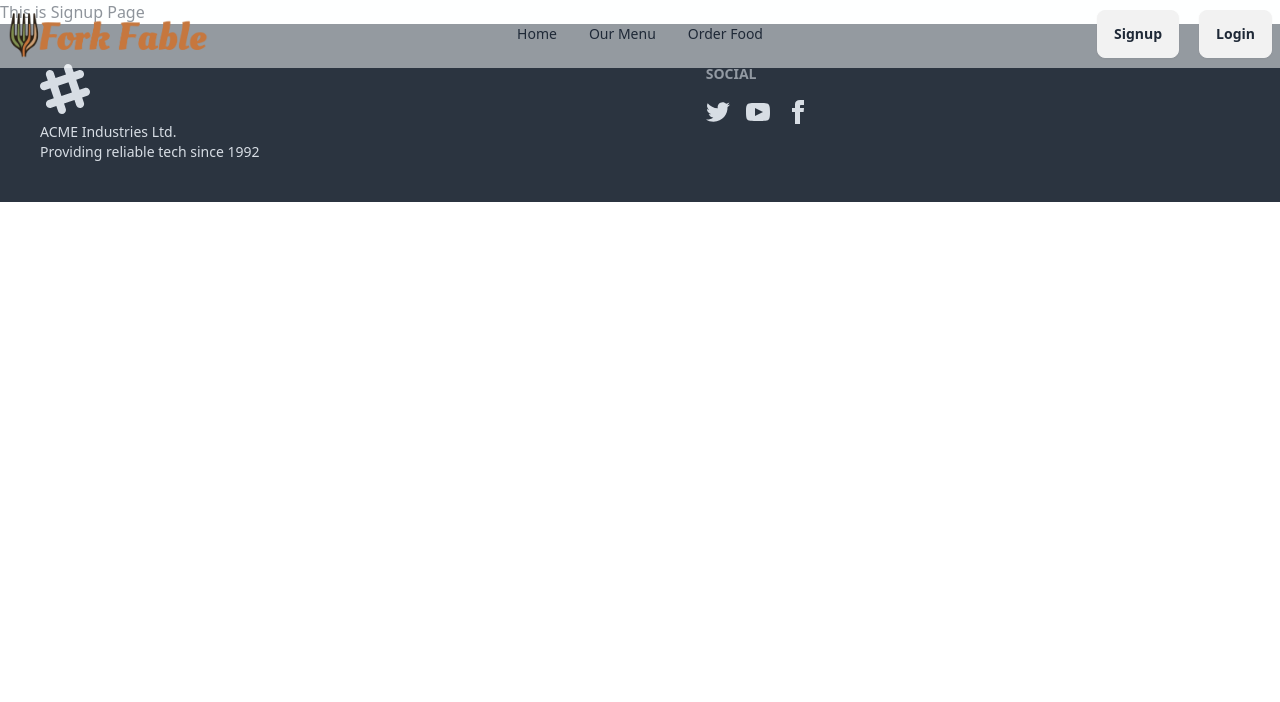
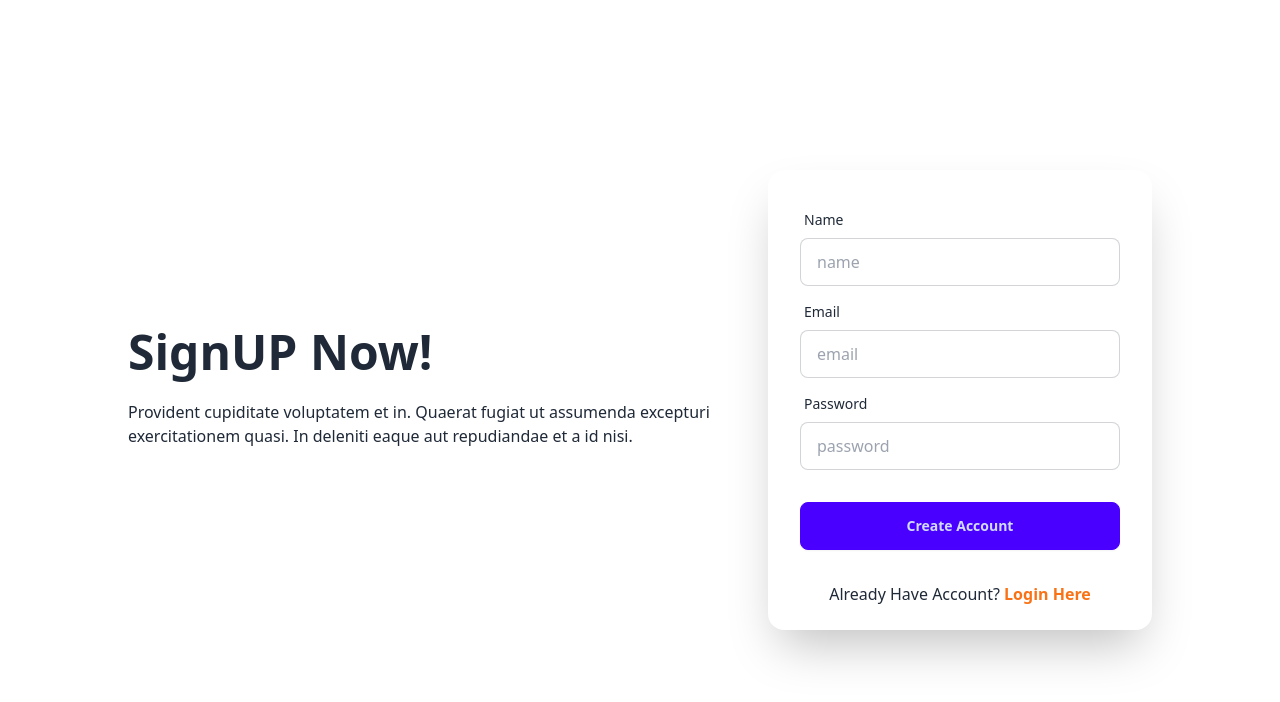
Before and after one commit to SaidulIslam16/Restaurant-Management, a React (Vite) app: page /signup in a window 1280 px wide. Shown: the top 702 px of the page. Built offline with nearby package versions, Linux system fonts and the light colour scheme; no server answers.

Commit message:
login page added and signup, login and user watch method added

```diff
--- a/src/Layout/Main.jsx
+++ b/src/Layout/Main.jsx
@@ -5,7 +5,7 @@ import NavBar from "../pages/shared/NavBar/NavBar";
 const Main = (children) => {
 
     const location = useLocation();
-    const noHeaderFooter = location.pathname.includes('login')
+    const noHeaderFooter = location.pathname.includes('login') || location.pathname.includes('signup')
 
     return (
         <div>
--- a/src/firebase/firebase.config.js
+++ b/src/firebase/firebase.config.js
@@ -5,12 +5,12 @@ import { initializeApp } from "firebase/app";
 
 // Your web app's Firebase configuration
 const firebaseConfig = {
-    apiKey: import.meta.envVITE_apiKey,
-    authDomain: import.meta.envVITE_authDomain,
-    projectId: import.meta.envVITE_projectId,
-    storageBucket: import.meta.envVITE_storageBucket,
-    messagingSenderId: import.meta.envVITE_messagingSenderId,
-    appId: import.meta.envVITE_appId
+    apiKey: import.meta.env.VITE_apiKey,
+    authDomain: import.meta.env.VITE_authDomain,
+    projectId: import.meta.env.VITE_projectId,
+    storageBucket: import.meta.env.VITE_storageBucket,
+    messagingSenderId: import.meta.env.VITE_messagingSenderId,
+    appId: import.meta.env.VITE_appId
 };
 
 // Initialize Firebase
--- a/src/pages/Home/Testimonials/Testimonials.jsx
+++ b/src/pages/Home/Testimonials/Testimonials.jsx
@@ -19,7 +19,7 @@ const Testimonials = () => {
             .then(data => useReviews(data))
     }, [])
 
-    console.log(reviews);
+    // console.log(reviews);
 
     return (
         <section className="mb-10">
--- a/src/pages/Login/Login.jsx
+++ b/src/pages/Login/Login.jsx
@@ -1,13 +1,24 @@
+import { useContext } from "react";
+import { AuthContext } from "../../providers/AuthProvider";
+import { Link } from "react-router-dom";
 
 const Login = () => {
+
+    const { loginUser } = useContext(AuthContext);
 
     const handleLogin = e => {
         e.preventDefault();
         const form = e.target;
         const email = form.email.value;
         const password = form.password.value;
+        console.log(email, password);
 
-        console.log(email, password);
+        loginUser(email, password)
+            .then(restul => {
+                const user = restul.user;
+                console.log(user);
+            })
+            .catch(e => { })
     }
 
     return (
@@ -38,6 +49,9 @@ const Login = () => {
                             <input type="submit" className="btn btn-primary" value="Login" />
                         </div>
                     </form>
+                    <div className="text-center pb-6">
+                        <p>New Here? <span className="font-bold text-orange-500"><Link to='/signup'>Create an Account</Link></span></p>
+                    </div>
                 </div>
             </div>
         </div>
--- a/src/pages/SignUp/SignUp.jsx
+++ b/src/pages/SignUp/SignUp.jsx
@@ -1,8 +1,61 @@
+import { useContext } from "react";
+import { AuthContext } from "../../providers/AuthProvider";
+import { Link } from "react-router-dom";
 
 const SignUp = () => {
+    const { createUser } = useContext(AuthContext);
+
+    const handleLogin = e => {
+        e.preventDefault();
+        const form = e.target;
+        const email = form.email.value;
+        const password = form.password.value;
+        console.log(email, password);
+
+        createUser(email, password)
+            .then(restul => {
+                const user = restul.user;
+                console.log(user);
+            })
+            .catch(e => { })
+    }
+
     return (
-        <div>
-            <h1>This is Signup Page</h1>
+        <div className="hero min-h-screen">
+            <div className="hero-content">
+                <div className="text-center md:w-1/2 lg:text-left">
+                    <h1 className="text-5xl font-bold">SignUP Now!</h1>
+                    <p className="py-6">Provident cupiditate voluptatem et in. Quaerat fugiat ut assumenda excepturi exercitationem quasi. In deleniti eaque aut repudiandae et a id nisi.</p>
+                </div>
+                <div className="card  md:w-1/2 max-w-sm shadow-2xl bg-base-100">
+                    <form onSubmit={handleLogin} className="card-body">
+                        <div className="form-control">
+                            <label className="label">
+                                <span className="label-text">Name</span>
+                            </label>
+                            <input type="text" placeholder="name" name="name" className="input input-bordered" required />
+                        </div>
+                        <div className="form-control">
+                            <label className="label">
+                                <span className="label-text">Email</span>
+                            </label>
+                            <input type="email" placeholder="email" name="email" className="input input-bordered" required />
+                        </div>
+                        <div className="form-control">
+                            <label className="label">
+                                <span className="label-text">Password</span>
+                            </label>
+                            <input type="password" placeholder="password" name="password" className="input input-bordered" required />
+                        </div>
+                        <div className="form-control mt-6">
+                            <input type="submit" className="btn btn-primary" value="Create Account" />
+                        </div>
+                    </form>
+                    <div className="text-center pb-6">
+                        <p>Already Have Account? <span className="font-bold text-orange-500"><Link to='/login'>Login Here</Link></span></p>
+                    </div>
+                </div>
+            </div>
         </div>
     );
 };
--- a/src/providers/AuthProvider.jsx
+++ b/src/providers/AuthProvider.jsx
@@ -1,5 +1,5 @@
-import { createContext, useState } from "react";
-import { getAuth } from "firebase/auth";
+import { createContext, useEffect, useState } from "react";
+import { createUserWithEmailAndPassword, getAuth, onAuthStateChanged, signInWithEmailAndPassword, signOut } from "firebase/auth";
 import { app } from "../firebase/firebase.config";
 
 export const AuthContext = createContext(null);
@@ -11,9 +11,39 @@ const AuthProvider = ({ children }) => {
     const [user, setUser] = useState(null);
     const [loading, setLoading] = useState(true);
 
+    const createUser = (email, password) => {
+        setLoading(true);
+        return createUserWithEmailAndPassword(auth, email, password)
+    };
+
+    const loginUser = (email, password) => {
+        setLoading(true);
+        return signInWithEmailAndPassword(auth, email, password)
+    }
+
+    const logOut = () => {
+        setLoading(true);
+        return signOut(auth)
+    }
+
+    // watching user
+    useEffect(() => {
+        const unsubscribe = onAuthStateChanged(auth, currentUser => {
+            setUser(currentUser);
+            console.log(currentUser);
+            setLoading(false);
+        });
+        return () => {
+            return unsubscribe();
+        }
+    }, [])
+
     const authInfo = {
         user,
-        loading
+        loading,
+        createUser,
+        loginUser,
+        logOut
     }
 
     return (
```
